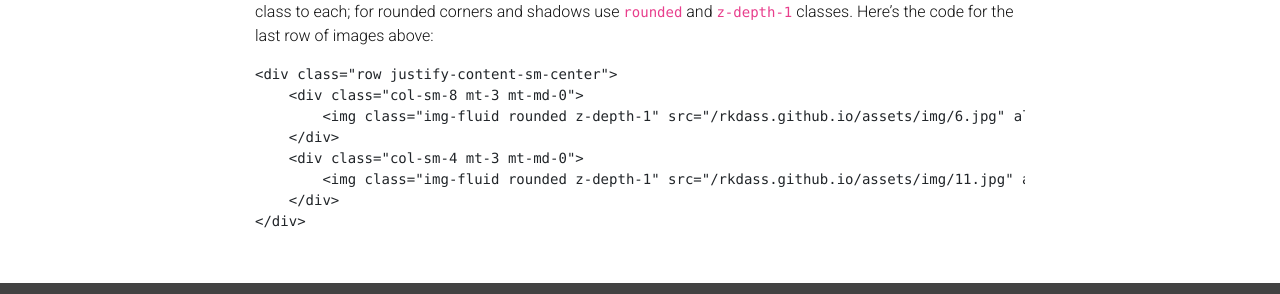
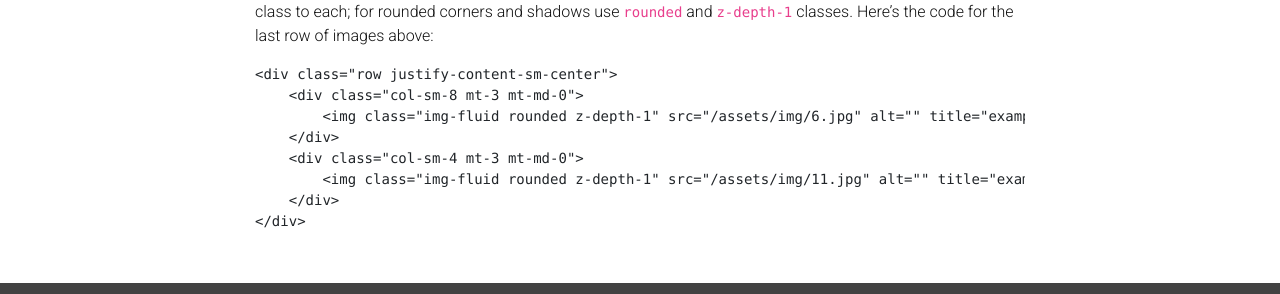
Before and after one commit to rkdass/rkdass.github.io, a Jekyll site: the page built from _projects/6_project.markdown, in a window 1280 px wide and 900 px high, scrolled down 1000 px. Shown: the part 582-876 px from the top of the window. Built offline with Jekyll 4.4.1, drawn with Linux system fonts in a browser that asks for light colours; nearby versions of some CDN libraries; a style sheet for code colours, icons or effects is not loaded.

Commit message:
Revert "edited baseurl to rkdass.github.io"
This reverts commit 9fe7f9bedb60e6a13c62753507af628932d7b19f.

```diff
--- a/_config.yml
+++ b/_config.yml
@@ -11,7 +11,7 @@
   Hosted by <a href="https://pages.github.com/" target="_blank">GitHub Pages</a>.
 
 url: rkdass.github.io # the base hostname & protocol for your site
-baseurl: rkdass.github.io #/al-folio # the subpath of your site, e.g. /blog/
+baseurl: #/al-folio # the subpath of your site, e.g. /blog/
 last_updated: true # set to true if you want to display last updated in the footer
 
 # -----------------------------------------------------------------------------
```
